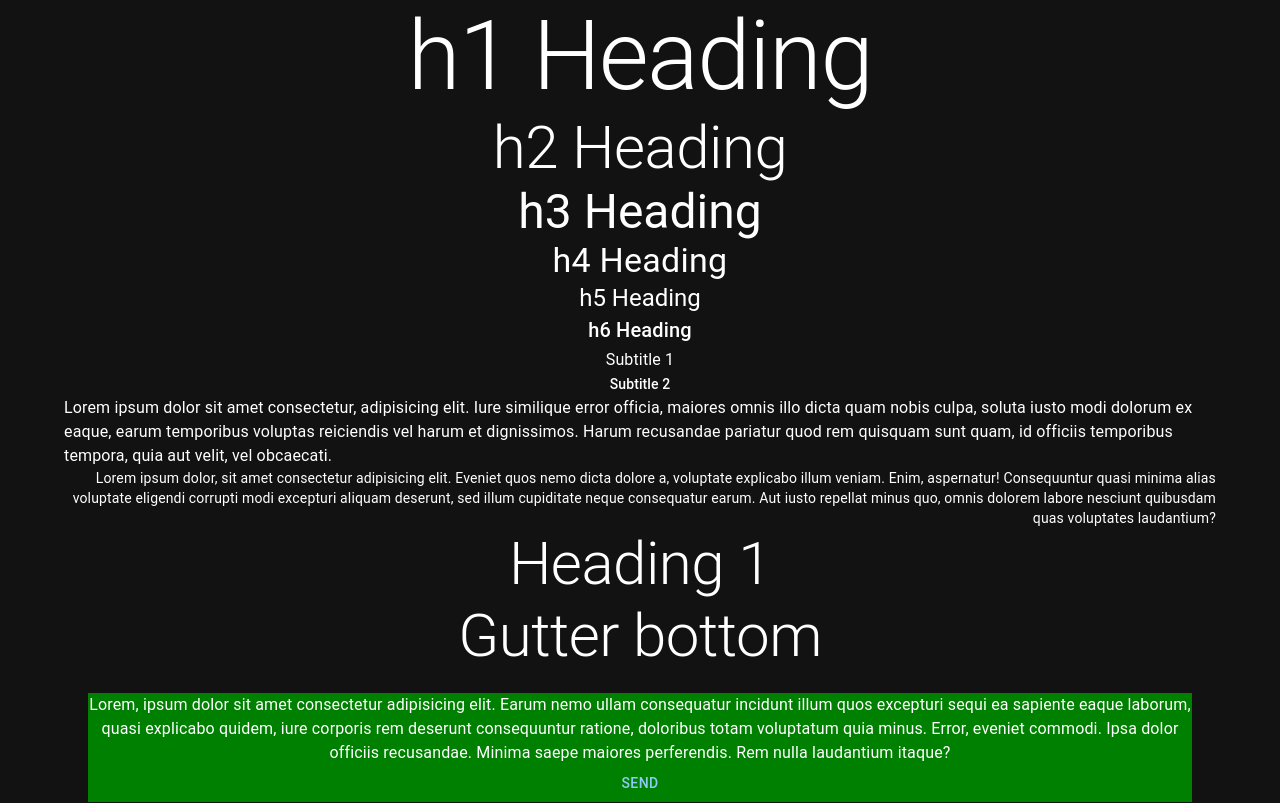
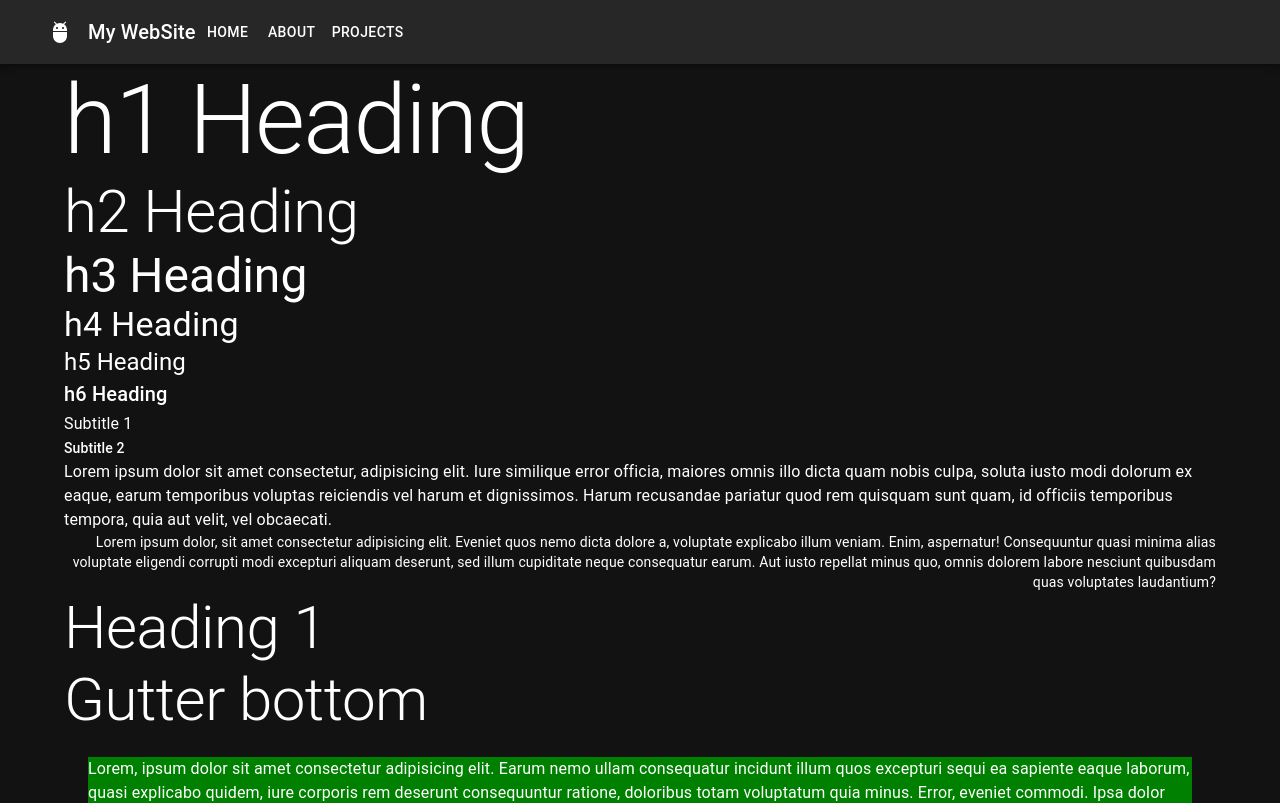
Before and after one commit to IamIronMan2023/materialui-demo, a React (Create React App) app: page / in a window 1280 px wide. Shown: the top 803 px of the page. Built offline with nearby package versions, Linux system fonts and the light colour scheme.

Commit message:
Add NavbarMUI

```diff
--- a/src/App.css
+++ /dev/null
@@ -1,38 +0,0 @@
-.App {
-  text-align: center;
-}
-
-.App-logo {
-  height: 40vmin;
-  pointer-events: none;
-}
-
-@media (prefers-reduced-motion: no-preference) {
-  .App-logo {
-    animation: App-logo-spin infinite 20s linear;
-  }
-}
-
-.App-header {
-  background-color: #282c34;
-  min-height: 100vh;
-  display: flex;
-  flex-direction: column;
-  align-items: center;
-  justify-content: center;
-  font-size: calc(10px + 2vmin);
-  color: white;
-}
-
-.App-link {
-  color: #61dafb;
-}
-
-@keyframes App-logo-spin {
-  from {
-    transform: rotate(0deg);
-  }
-  to {
-    transform: rotate(360deg);
-  }
-}
--- a/src/App.js
+++ b/src/App.js
@@ -1,4 +1,3 @@
-import "./App.css";
 import { TypographyMUI } from "./components/TypographyMUI";
 import { LayoutMUI } from "./components/LayoutMUI";
 import {
@@ -18,6 +17,7 @@
 import { red } from "@mui/material/colors";
 import { StyleMUI } from "./components/StyleMUI";
 import { MenuMUI } from "./components/MenuMUI";
+import { NavbarMUI } from "./components/NavbarMUI";
 
 function App() {
   const theme = createTheme({
@@ -35,7 +35,7 @@
   return (
     <ThemeProvider theme={theme}>
       <CssBaseline />
-      <div className="App">
+      <NavbarMUI />
       <Container>
         <TypographyMUI />
         <LayoutMUI />
@@ -51,7 +51,6 @@
 
         <Box sx={{ mt: 20 }} />
       </Container>
-      </div>
     </ThemeProvider>
   );
 }
--- /dev/null
+++ b/src/components/NavbarMUI.js
@@ -0,0 +1,105 @@
+import {
+  AppBar,
+  Box,
+  Button,
+  Container,
+  IconButton,
+  Menu,
+  MenuItem,
+  Toolbar,
+  Typography,
+} from "@mui/material";
+import AdbIcon from "@mui/icons-material/Adb";
+import MenuIcon from "@mui/icons-material/Menu";
+import { useState } from "react";
+
+export const NavbarMUI = () => {
+  const [anchorEl, setAnchorEl] = useState(null);
+
+  const handleOpenNavMenu = (event) => {
+    setAnchorEl(event.currentTarget);
+  };
+
+  const handleCloseNavMenu = () => {
+    setAnchorEl(null);
+  };
+
+  return (
+    <AppBar position="static">
+      <Container maxWidth="xl">
+        <Toolbar>
+          <AdbIcon sx={{ mr: 2, display: { xs: "none", md: "flex" } }} />
+          <Typography
+            variant="h6"
+            noWrap
+            component="a"
+            href="/"
+            sx={{
+              color: "inherit",
+              textDecoration: "none",
+              display: { xs: "none", md: "flex" },
+            }}
+          >
+            My WebSite
+          </Typography>
+          <Box sx={{ display: { xs: "none", md: "flex" } }}>
+            <Button sx={{ color: "white" }} href="#">
+              Home
+            </Button>
+            <Button sx={{ color: "white" }} href="#">
+              About
+            </Button>
+            <Button sx={{ color: "white" }} href="#">
+              Projects
+            </Button>
+          </Box>
+
+          <Box sx={{ flexGrow: 1, display: { xs: "flex", md: "none" } }}>
+            <IconButton
+              size="large"
+              color="inherit"
+              onClick={handleOpenNavMenu}
+            >
+              <MenuIcon />
+            </IconButton>
+          </Box>
+
+          <Menu
+            anchorEl={anchorEl}
+            open={Boolean(anchorEl)}
+            keepMounted
+            transformOrigin={{ vertical: "top", horizontal: "left" }}
+            onClose={handleCloseNavMenu}
+            sx={{ display: { xs: "block", md: "none" } }}
+          >
+            <MenuItem onClick={handleCloseNavMenu} textAlign="center">
+              Home
+            </MenuItem>
+            <MenuItem onClick={handleCloseNavMenu} textAlign="center">
+              About
+            </MenuItem>
+            <MenuItem onClick={handleCloseNavMenu} textAlign="center">
+              Projects
+            </MenuItem>
+          </Menu>
+
+          <AdbIcon sx={{ mr: 2, display: { xs: "flex", md: "none" } }} />
+          <Typography
+            variant="h5"
+            noWrap
+            component="a"
+            href="#"
+            sx={{
+              flexGrow: 1,
+              color: "inherit",
+              textDecoration: "none",
+              display: { xs: "flex", md: "none" },
+            }}
+          >
+            My Website
+          </Typography>
+        </Toolbar>
+      </Container>
+    </AppBar>
+  );
+};
--- a/src/index.css
+++ /dev/null
@@ -1,13 +0,0 @@
-body {
-  margin: 0;
-  font-family: -apple-system, BlinkMacSystemFont, 'Segoe UI', 'Roboto', 'Oxygen',
-    'Ubuntu', 'Cantarell', 'Fira Sans', 'Droid Sans', 'Helvetica Neue',
-    sans-serif;
-  -webkit-font-smoothing: antialiased;
-  -moz-osx-font-smoothing: grayscale;
-}
-
-code {
-  font-family: source-code-pro, Menlo, Monaco, Consolas, 'Courier New',
-    monospace;
-}
--- a/src/index.js
+++ b/src/index.js
@@ -1,6 +1,5 @@
 import React from "react";
 import ReactDOM from "react-dom/client";
-import "./index.css";
 import App from "./App";
 
 const root = ReactDOM.createRoot(document.getElementById("root"));
```
Lines whose indentation alone changed are shown as unchanged.
